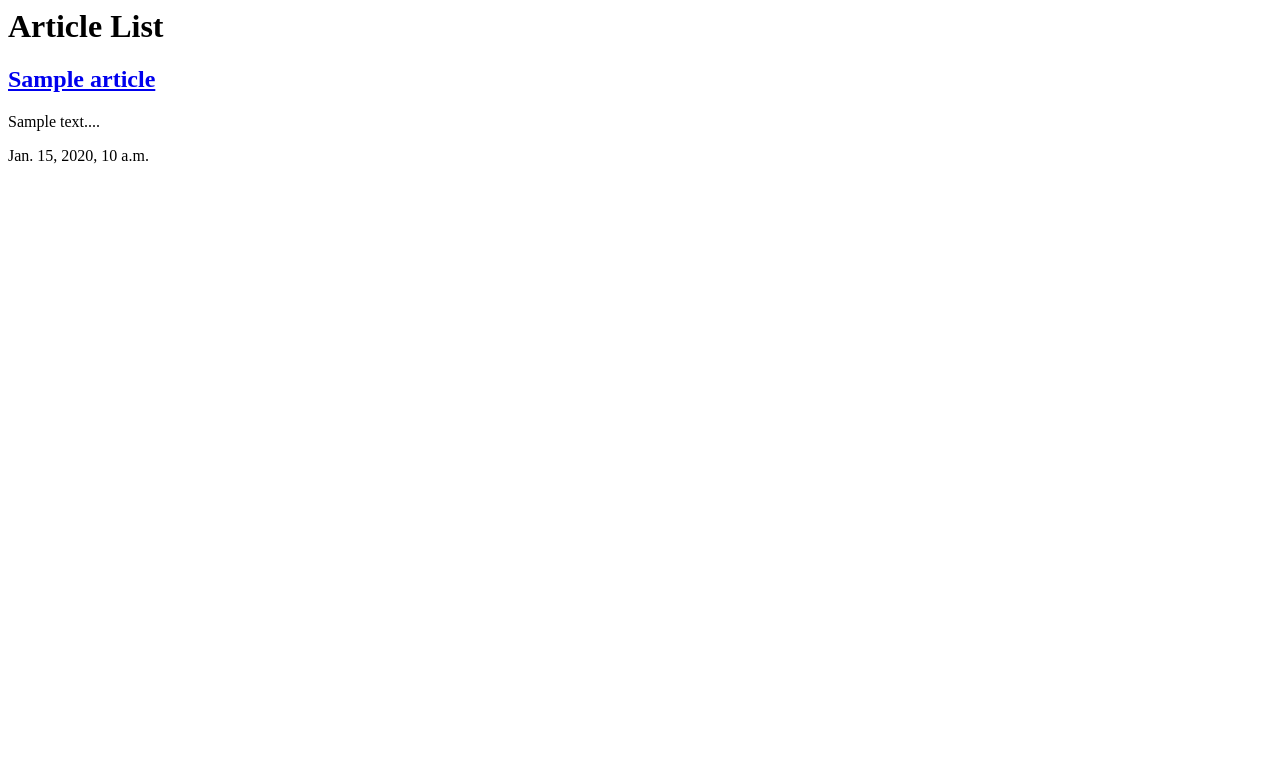
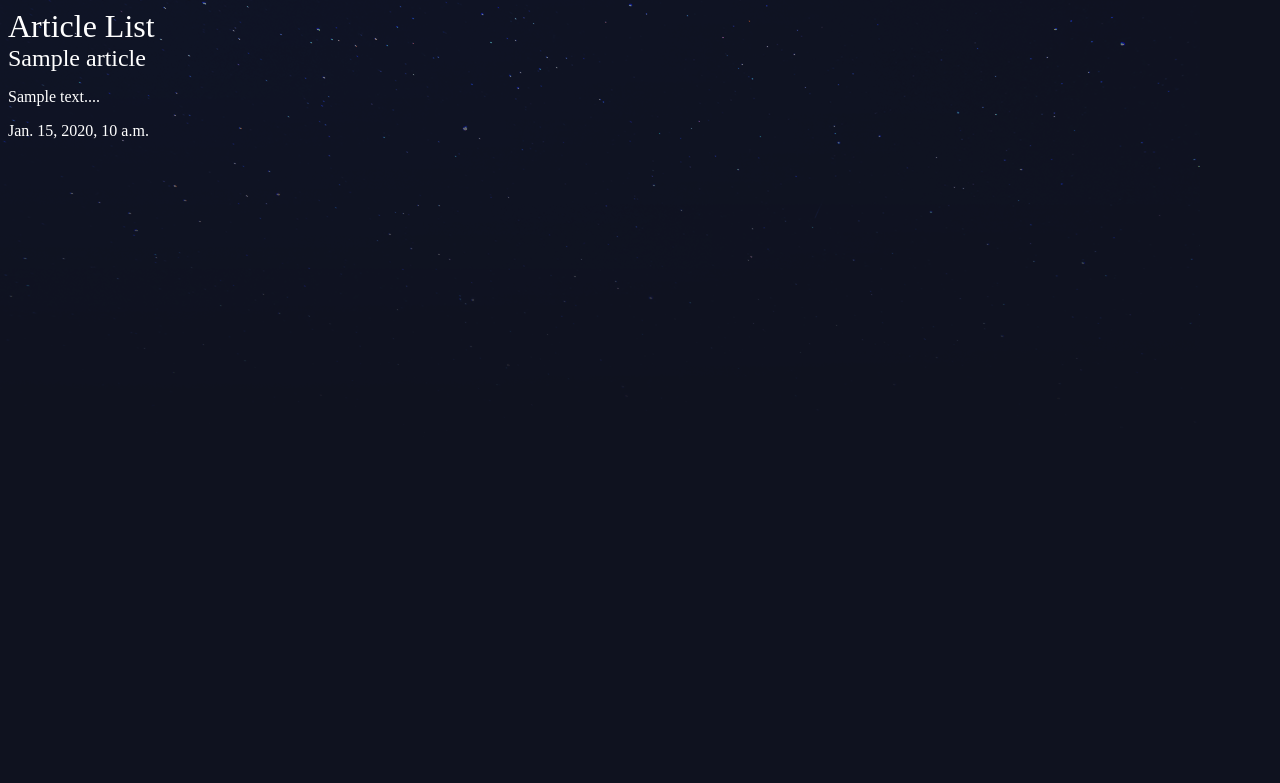
Before and after one commit to alexandrosanat/django-tutorial, a Django app: page /articles/articles/ in a window 1280 px wide. Shown: the top 783 px of the page. Run offline with Django 4.2, Linux system fonts and the light colour scheme; tables that the repository leaves empty hold one stand-in row (values such as "Sample post").

Commit message:
Adds static file handling

```diff
--- a/articles/templates/articles/article_list.html
+++ b/articles/templates/articles/article_list.html
@@ -1,7 +1,10 @@
+{% load static %}
+
 <html>
     <head>
         <meta charset="utf-8">
         <title>Articles</title>
+        <link rel="stylesheet" href="{% static 'styles.css' %}">
     </head>
     <body>
         <h1>Article List</h1>
--- a/assets/styles.css
+++ b/assets/styles.css
@@ -1,3 +1,23 @@
+
+
+
 body{
-    background: blue;
+    background-color: #0f121f;
+    background-image: url(./stars.png);
+    background-repeat: no-repeat;
+    color: #fff;
 }
+
+body *{
+    font-family: Ubuntu;
+}
+
+h1, h2, h3, h4, h5{
+    font-weight: normal;
+    margin: 0;
+}
+
+a, a:hover, a:visited{
+    color: #fff;
+    text-decoration: none;
+}
```
Also changed, not shown: assets/stars.png (added).
